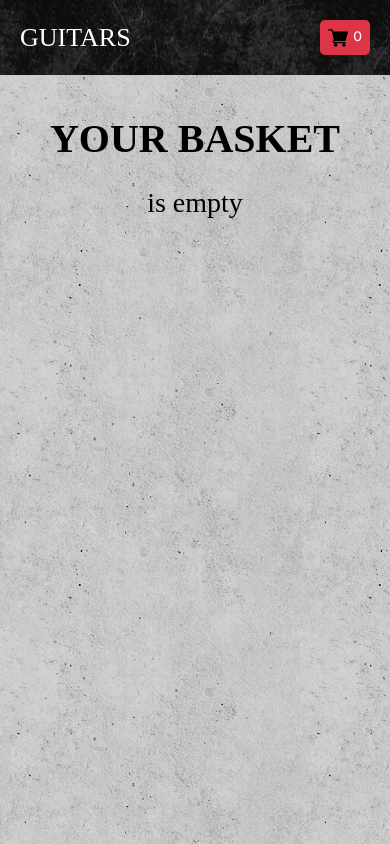
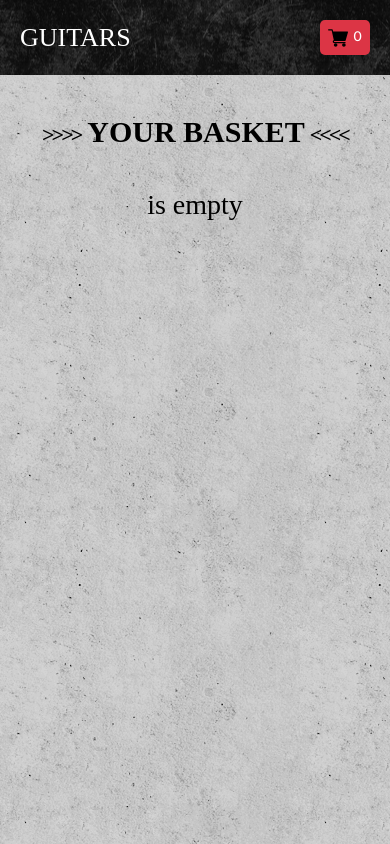
Before and after one commit to vvaleri/guitars, a React (Create React App) app: page /cart in a window 390 px wide. Built offline with nearby package versions, Linux system fonts and the light colour scheme; a web font is replaced by a local one.

Commit message:
add styles for responsive cart component

```diff
--- a/src/components/Cart/Cart.js
+++ b/src/components/Cart/Cart.js
@@ -7,7 +7,7 @@ export const Cart = () => {
 
   return (
     <main>
-      <Heading>Your Basket</Heading>
+      <Heading><span>Your Basket</span></Heading>
       <Container>
         {
           products.length > 0
--- a/src/components/Cart/style/cart.js
+++ b/src/components/Cart/style/cart.js
@@ -3,6 +3,10 @@ import styled from 'styled-components/macro';
 const Container = styled.div`
   display: flex;
   justify-content: center;
+
+  @media (max-width: 767px) {
+    flex-direction: column;
+  }
 `;
 
 const Content = styled.p`
@@ -12,16 +16,97 @@ const Content = styled.p`
 `;
 
 const Heading = styled.h1`
-  margin-bottom: 25px;
+  display: flex;
+  justify-content: center;
+  margin-bottom: 40px;
   font-size: 40px;
   text-align: center;
   text-transform: uppercase;
+
+  @media (max-width: 767px) {
+    font-size: 30px;
+  }
+
+  ::before,
+  ::after {
+    content: '';
+    height: 15px;
+    align-self: flex-end;
+    flex: 1 1 0;
+    border-top: 1px solid #000;
+
+    @media (max-width: 767px) {
+      height: 10px;
+    }
+
+    @media (max-width: 424px) {
+      display: none;
+    }
+  }
+
+  ::before {
+    margin-right: 30px;
+
+    @media (max-width: 767px) {
+      margin-right: 10px;
+    }
+  }
+
+  ::after {
+    margin-left: 30px;
+
+    @media (max-width: 767px) {
+      margin-left: 10px;
+    }
+  }
+
+  span {
+
+    ::before,
+    ::after {
+      font-size: 30px;
+      letter-spacing: -3px;
+
+      @media (max-width: 767px) {
+        font-size: 22px;
+      }
+    }
+
+    ::before {
+      content: ">>>>>>";
+      margin-right: 12px;
+
+      @media (max-width: 767px) {
+        content: ">>>>";
+        margin-right: 7px;
+      }
+
+    }
+
+    ::after {
+      content: "<<<<<<";
+      margin-left: 10px;
+
+      @media (max-width: 767px) {
+        content: "<<<<";
+        margin-left: 5px;
+      }
+    }
+  }
 `;
 
 const Items = styled.div`
   display: flex;
   flex-direction: column;
   margin-right: 50px;
+
+  @media (max-width: 1024px) {
+    margin-right: 30px;
+  }
+
+  @media (max-width: 767px) {
+    margin-right: 0;
+  }
 `;
 
 const Summary = styled.div`
@@ -29,11 +114,29 @@ const Summary = styled.div`
   background-color: #fff;
   border-radius: 5px;
   align-self: flex-start;
+
+  @media (max-width: 1024px) {
+    padding-left: 20px;
+    padding-right: 20px;
+  }
+
+  @media (max-width: 767px) {
+    align-self: stretch;
+    text-align: center;
+  }
 `;
 
 const Title = styled.h2`
   margin-bottom: 20px;
   font-size: 28px;
+
+  @media (max-width: 1024px) {
+    font-size: 26px;
+  }
+
+  @media (max-width: 767px) {
+    margin-bottom: 10px;
+  }
 `;
 
 const Count = styled.div`
--- a/src/components/CartItem/style/cartItem.js
+++ b/src/components/CartItem/style/cartItem.js
@@ -5,22 +5,47 @@ const Container = styled.div`
   padding: 15px;
   margin-bottom: 20px;
   background-color: #fff;
+
+  @media (max-width: 767px) {
+    flex-direction: column;
+  }
 `;
 
 const Img = styled.div`
   width: 100px;
   height: 100px;
   margin-right: 20px;
+
+  @media (max-width: 1024px) {
+    flex-shrink: 0;
+  }
+
+  @media (max-width: 767px) {
+    margin-right: 0;
+    margin-bottom: 10px;
+    align-self: center;
+  }
 `;
 
 const Content = styled.div`
   flex-grow: 1;
   max-width: 500px;
   margin-right: 20px;
+
+  @media (max-width: 767px) {
+    margin-right: 0;
+    margin-bottom: 15px;
+    max-width: 100%;
+    text-align: center;
+  }
 `;
 
 const Price = styled.span`
   font-size: 22px;
+
+  @media (max-width: 767px) {
+    font-size: 18px;
+  }
 `;
 
 const Title = styled.h2`
@@ -28,6 +53,11 @@ const Title = styled.h2`
   font-family: 'Gibson';
   font-size: 20px;
   font-weight: 400;
+
+  @media (max-width: 767px) {
+    margin-bottom: 5px;
+    font-size: 16px;
+  }
 `;
 
 const Buttons = styled.div`
```
